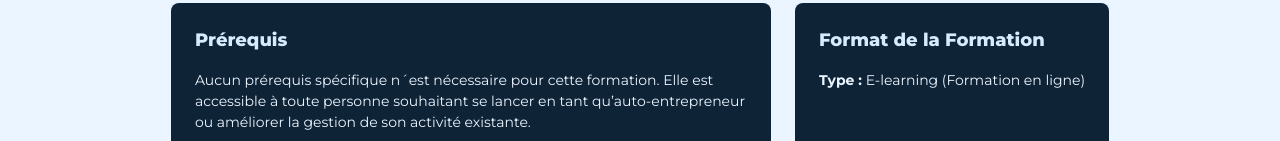
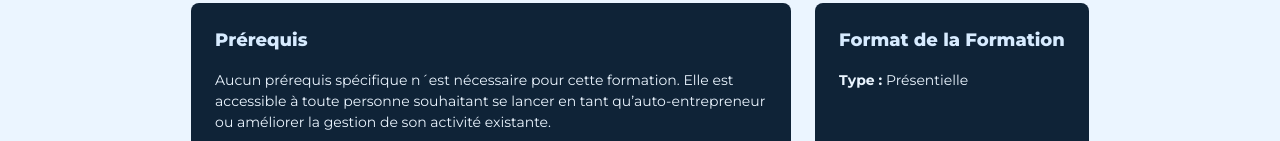
Before and after one commit to Studiophocea/Studiophocea, a Next.js app: page / in a window 1280 px wide. Shown: the part 811-952 px from the top of the page. Built offline with nearby package versions, Linux system fonts and the light colour scheme; a web font is replaced by a local one.

Commit message:
update content for pres

```diff
--- a/src/app/Programme.tsx
+++ b/src/app/Programme.tsx
@@ -42,6 +42,13 @@ export const Programme = () => {
                                     <li key={index}>{delay}</li>
                                 ))}
                             </ul>
+                            <li>{content.programme.modalities.address}</li>
+                            <li>{content.programme.modalities.horaires.title}</li>
+                            <ul>
+                                {content.programme.modalities.horaires.content.map((delay, index) => (
+                                    <li key={index}>{delay}</li>
+                                ))}
+                            </ul>
                         </ul>
                     </SimpleBoxContent>
                     <SimpleBoxContent title={content.programme.costs.title} content={content.programme.costs.content}
--- a/src/app/libs/data/Content.ts
+++ b/src/app/libs/data/Content.ts
@@ -7,7 +7,7 @@ const content = {
         },
         format: {
             title: "Format de la Formation",
-            content: "<strong>Type :</strong> E-learning (Formation en ligne)"
+            content: "<strong>Type :</strong> Présentielle"
         },
         goals: {
             title: "Objectifs",
@@ -176,6 +176,14 @@ const content = {
                     "CPF : Délai de 10 jours ouvrés.",
                     "Financement personnel : Identifiants envoyés sous 24 heures par courriel"
                 ]
+            },
+            address: "À Marseille les 10/03/2024 et 11/03/2024 au babel community (68 rue de la république 13001 Marseille). ",
+            horaires: {
+                title: "Horaires",
+                content: [
+                    "10/03/2024 : 13h à 17h30",
+                    "11/03/2024 : 9h à 12h30 / 13h30 à 17h"
+                ]
             }
         },
         costs: {
@@ -221,6 +229,7 @@ const content = {
             title: "Méthodes mobilisées",
             content: [
                 "<strong>Cours en ligne :</strong> Documents téléchargeables, cours écrits sous forme de diaporama",
+                "<strong>Documents: </strong> Formation imprimée sous forme de livret.",
                 "<strong>Supports écrits :</strong> « Le guide de l’auto-entrepreneur »",
                 "<strong>Exercices pratiques :</strong> Études de cas",
                 "<strong>Suivi personnalisé :</strong> Entretien avec le formateur si difficultés, forums de discussion, accès à un conseiller."
```
